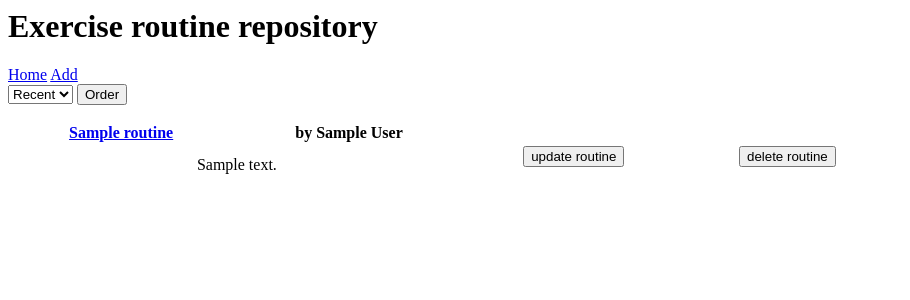
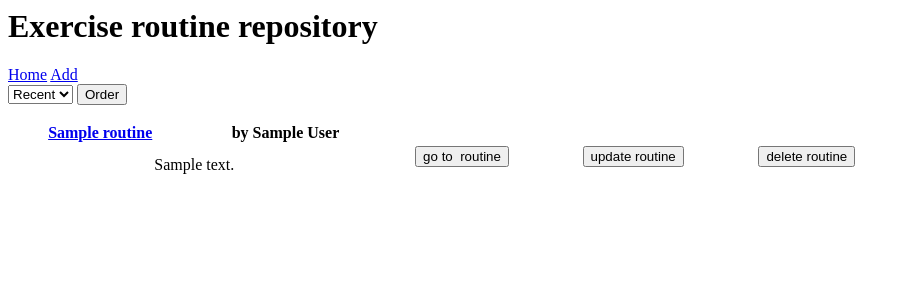
Before and after one commit to George-Rhodes/week6-project, a Flask app: page / in a window 1280 px wide. Shown: the top 300 px of the page, without its empty margins (0-910 px from the left). Run offline with Flask 2, Linux system fonts and the light colour scheme; tables that the repository leaves empty hold one stand-in row (values such as "Sample post").

Commit message:
update index page

```diff
--- a/application/templates/index.html
+++ b/application/templates/index.html
@@ -18,10 +18,15 @@
 				<th>by {{routes.author}}</th>
 				<th></th>
 				<th></th>
+				<th></th>
 
 			  </tr>
 			  <tr>
+
 				<td colspan="2" style="text-align:center">{{routes.description}}</td>
+				<td style="text-align:center"><form action='{{ url_for('routine', idNum=routes.id) }}'>
+					<input type=submit value="go to  routine">
+					</form></td>
 				<td style="text-align:center"><form action='{{ url_for('update', idNum=routes.id) }}'>
 					<input type=submit value="update routine">
 					</form></td>
@@ -29,6 +34,8 @@
 					<input type=submit value="delete routine">
 					</form></td>
 				</tr>
+
+				</tr>
 			</table>
 
 		{% endfor %}
```
